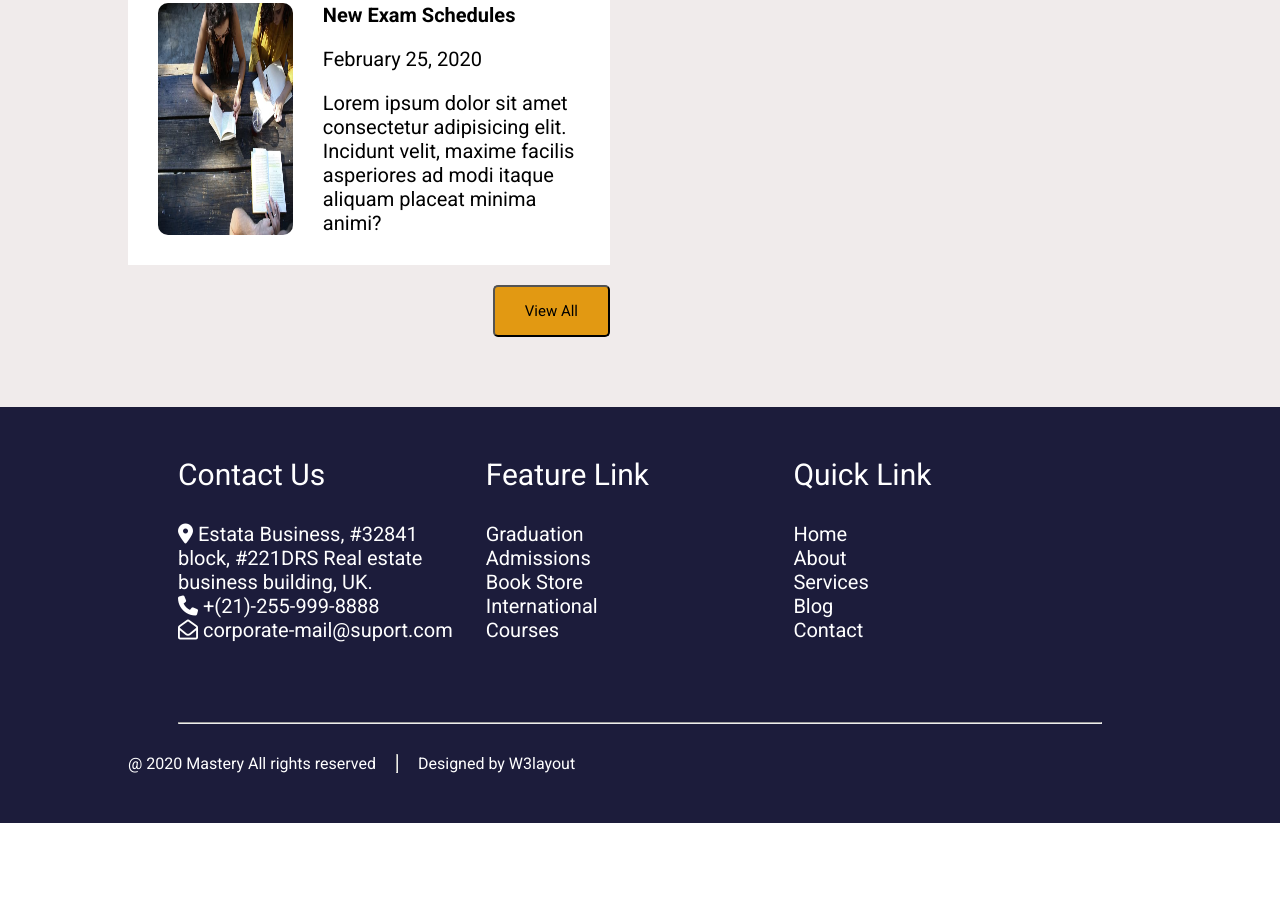
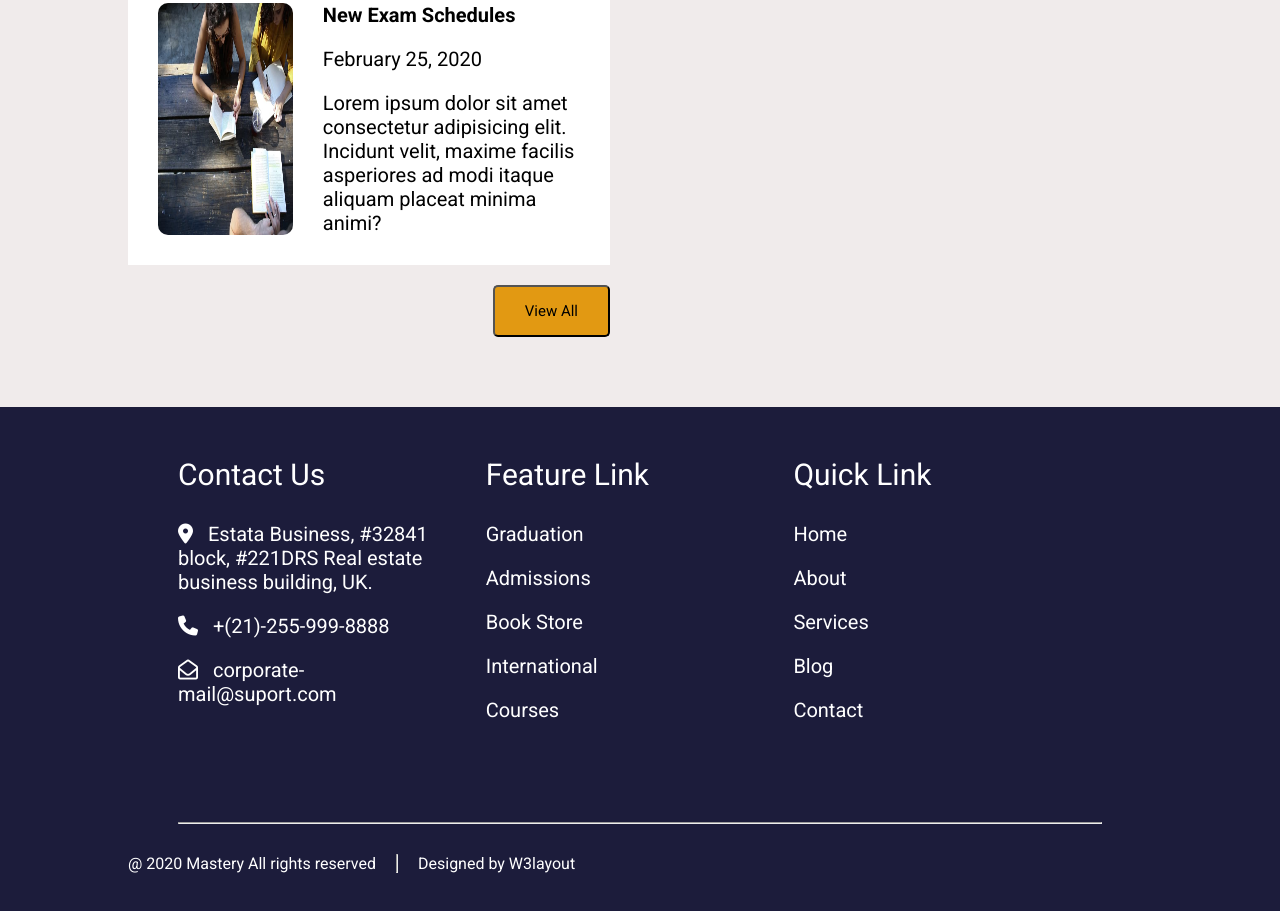
Before and after one commit to dthihue/baitap_layout_mastery_dangthihue, a plain HTML site: page index.html in a window 1280 px wide. Shown: the part 2894-3805 px from the top of the page. Before the commit the page ends 3717 px from the top, so only its background shows below. Drawn offline with Linux system fonts and the light colour scheme.

Commit message:
complete the exercise.

```diff
--- a/css/style.css
+++ b/css/style.css
@@ -306,7 +306,6 @@ hr {
   font-size: 20px;
   display:flex;
   padding: 50px;
-
 }
 .Footer_a p{
 font-size: 30px;
@@ -319,6 +318,18 @@ padding-bottom: 30px;
 width:33.3%;
 padding-right: 30px;
 }
+.Footer3 i{
+  padding-right: 10px;
+}
+.Footer4{
+  padding-bottom: 20px;
+}
+.footer{
+  padding-bottom: 10px;
+}
+.F_li{
+  padding-bottom: 20px;
+}
 .HR{
   padding:30px;
 }
--- a/index.html
+++ b/index.html
@@ -289,16 +289,18 @@
                 <div class="Footer2">
                     <p class="F_a">Contact Us</p>
                     <div class="Footer3">
+                        <div class="Footer4">
                         <i class="fa-solid fa-location-dot"></i>
-
-                        <a>Estata Business, #32841 block, #221DRS Real estate business building, UK.
-                        </a>
-                        <br />
+                        <a class="footer">Estata Business, #32841 block, #221DRS Real estate business building, UK.</a>
+                     </div>
+                        <div class="Footer4">
                         <i class="fa-solid fa-phone"></i>
                         <a>+(21)-255-999-8888</a>
-                        <br />
+                     </div>
+                        <div class="Footer4">
                         <i class="fa-regular fa-envelope-open"></i>
                         <a>corporate-mail@suport.com</a>
+                     </div>
                     </div>
 
                 </div>
```
